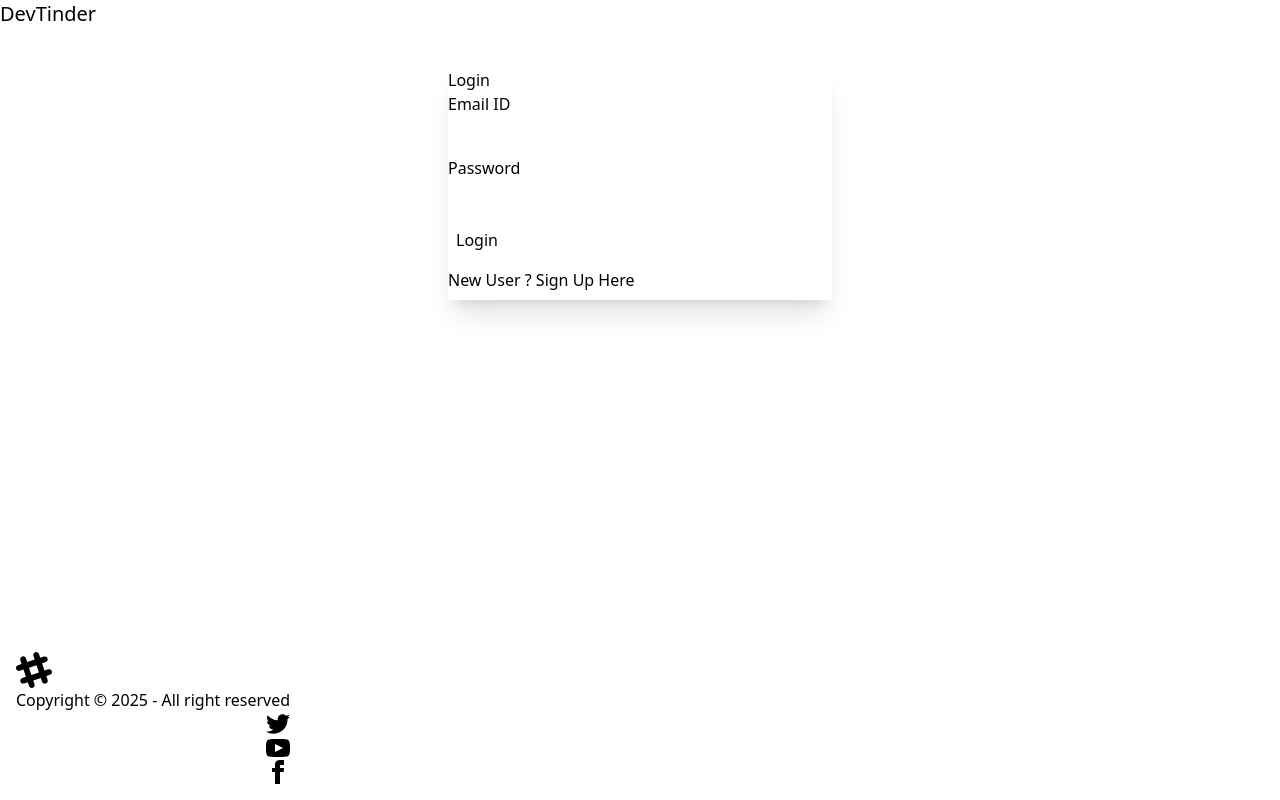
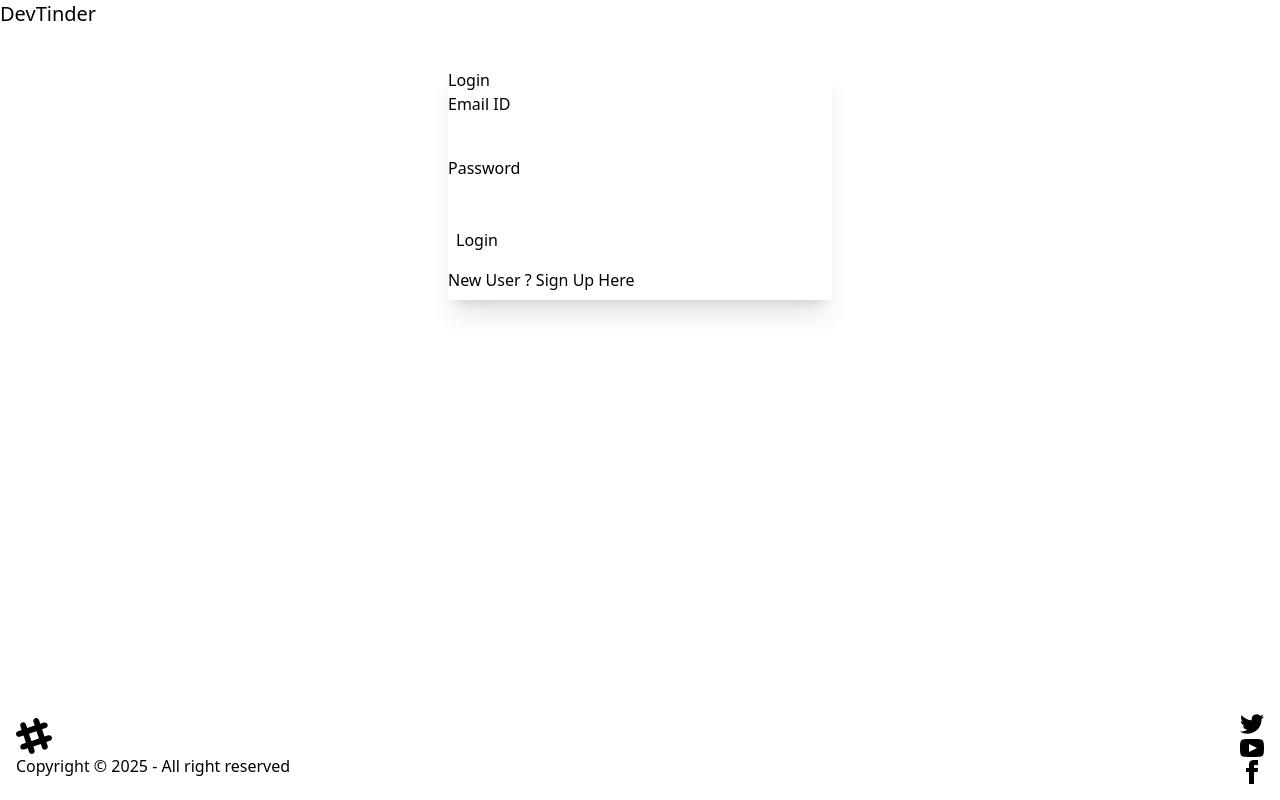
Before and after one commit to csesourav97/DevTinder-web, a React (Vite) app: page /login in a window 1280 px wide. Built offline with nearby package versions, Linux system fonts and the light colour scheme; no server answers.

Commit message:
footer allignment fix and password hide in login comp

```diff
--- a/src/components/Footer.jsx
+++ b/src/components/Footer.jsx
@@ -2,7 +2,7 @@ import React from 'react'
 
 const Footer = () => {
   return (
-    <footer className="footer bg-base-300 text-neutral-content items-center p-4 fixed bottom-0">
+    <footer className="footer bg-base-300 text-neutral-content p-4 flex justify-between items-center fixed bottom-0 w-full">
       <aside className="grid-flow-col items-center">
         <svg
           width="36"
--- a/src/components/Login.jsx
+++ b/src/components/Login.jsx
@@ -97,7 +97,7 @@ const Login = () => {
                 <span className="label-text">Password</span>
               </div>
               <input
-                type="passwword"
+                type="password"
                 value={password}
                 className="input input-bordered w-full max-w-xs m-2"
                 onChange={(e) => setPassword(e.target.value)}
```
Also changed, not shown: 1 other file (tests, documents, lock files or other folders).
